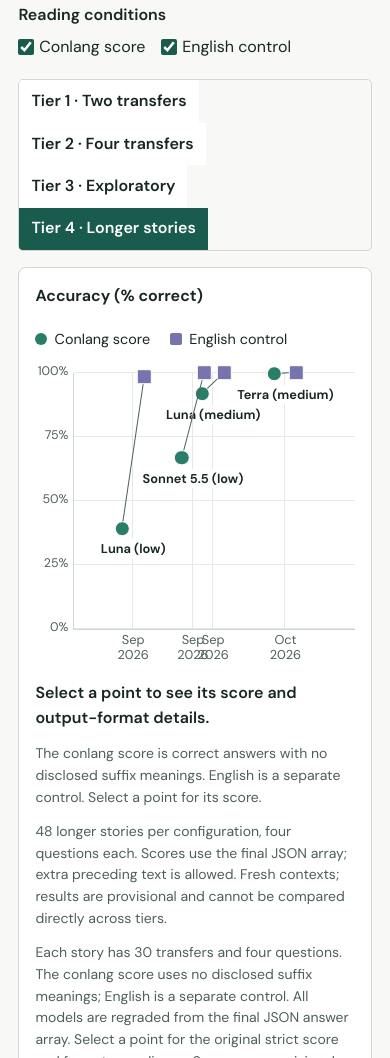
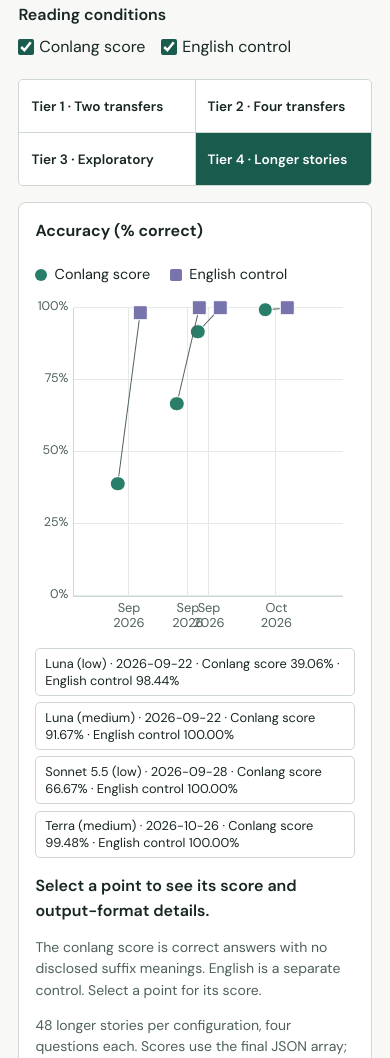
Before and after one commit to fluorine/conlang-reading-bench, a plain HTML site: page docs/index.html in a window 390 px wide. Shown: the part 2307-3365 px from the top of the page. Drawn offline with Linux system fonts and the light colour scheme.

Commit message:
Improve mobile benchmark chart layout

```diff
--- a/docs/accuracy-plot.js
+++ b/docs/accuracy-plot.js
@@ -65,7 +65,8 @@ function render() {
   const series = isTier4 ? tier4Research.models.slice() : isResearch ? tier3Research.models.slice() : null;
   if (series) series.sort((a, b) => a.releaseDate.localeCompare(b.releaseDate));
   const dense = Boolean(series && series.length > 5);
-  modelKey.hidden = !dense;
+  modelKey.hidden = false;
+  modelKey.classList.toggle("compact-only", !dense);
   const questionCount = isResearch ? 48 : isFour || isTier4 ? 192 : 96;
   const storyCount = isExperimental ? 48 : questionCount / 4;
   const activeModels = isExperimental ? series.map(model => model.name) : models;
@@ -137,11 +138,14 @@ function render() {
     const label = document.createElement("span");
     label.className = "scatter-model";
     label.textContent = dense ? String(i + 1) : activeShortNames[i];
-    if (dense) {
-      const keyItem = document.createElement("span");
-      keyItem.textContent = `${i + 1} · ${activeShortNames[i]} (${activeDates[i]})`;
-      modelKey.append(keyItem);
-    }
+    const keyItem = document.createElement("button");
+    keyItem.type = "button";
+    keyItem.className = "scatter-model-entry";
+    const scoreSummary = scores && selected.length
+      ? selected.map(key => `${conditionNames[key]} ${(scores[key] + 1e-10).toFixed(2)}%`).join(" · ")
+      : "Select a reading condition";
+    keyItem.textContent = `${dense ? `${i + 1} · ` : ""}${activeShortNames[i]} · ${activeDates[i]} · ${scoreSummary}`;
+    modelKey.append(keyItem);
     if (selected.length && scores) {
       const heights = selected.map(key => position(scores[key]));
       const above = Math.max(...heights) < 87;
@@ -193,6 +197,7 @@ function render() {
       point.setAttribute("aria-label", message);
       point.addEventListener("focus", () => { detail.textContent = message; });
       point.addEventListener("click", () => { detail.textContent = message; });
+      if (key === selected[0]) keyItem.addEventListener("click", () => { detail.textContent = message; });
       column.append(point);
     }
     grid.append(column);
--- a/docs/index.html
+++ b/docs/index.html
@@ -9,10 +9,10 @@
   <meta name="description" content="How well can AI models follow stories in invented languages? Explore reproducible conlang comprehension results and English controls.">
   <title>Conlang Reading Bench · Results</title>
   <link rel="icon" type="image/png" href="favicon.png">
-  <link rel="stylesheet" href="style.css?v=15">
+  <link rel="stylesheet" href="style.css?v=16">
   <script defer src="tier3-results.js?v=4"></script>
   <script defer src="tier4-results.js?v=2"></script>
-  <script defer src="accuracy-plot.js?v=21"></script>
+  <script defer src="accuracy-plot.js?v=22"></script>
   <script defer src="motion.js?v=1"></script>
 </head>
 <body id="top">
@@ -102,7 +102,7 @@
         <figcaption id="scatter-label">Accuracy (% correct)</figcaption>
         <div class="legend scatter-key"><span class="minimal"><i aria-hidden="true"></i>Conlang score</span><span class="english"><i aria-hidden="true"></i>English control</span></div>
         <div class="scatter-grid" role="group" aria-labelledby="scatter-label"></div>
-        <div class="scatter-model-key" id="scatter-model-key" aria-label="Model key" hidden></div>
+        <div class="scatter-model-key" id="scatter-model-key" aria-label="Models and scores" hidden></div>
         <p class="scatter-detail" aria-live="polite"></p>
         <p class="chart-note" id="condition-description">The conlang score is the percentage correct. English is a separate control. Select a point for its score.</p>
         <p class="chart-note" id="scatter-note"></p>
--- a/docs/style.css
+++ b/docs/style.css
@@ -151,10 +151,12 @@ h3 { font-size: 1.15rem; line-height: 1.35; margin: 0; letter-spacing: -.02em }
 .scatter-tick span { position: absolute; right: calc(100% + .35rem); transform: translateY(-50%); font-size: .78rem; color: var(--muted) }
 .scatter-column { position: absolute; inset-block: 0; width: 0; border-left: 1px solid var(--grid) }
 .scatter-model, .scatter-date { position: absolute; left: 0; transform: translateX(-50%); text-align: center; font-size: .8rem }
-.scatter-model { background: var(--surface); white-space: nowrap; padding-inline: .17rem; font-weight: 650 }
+.scatter-model { color: var(--ink); background: var(--surface); white-space: nowrap; padding-inline: .17rem; font-weight: 650 }
 .scatter-model-key { display: flex; flex-wrap: wrap; gap: .35rem 1rem; margin: .4rem 0 1rem 2.35rem; font-size: .8rem; color: var(--muted) }
 .scatter-model-key[hidden] { display: none }
-.scatter-model-key span { white-space: nowrap }
+.scatter-model-key.compact-only { display: none }
+.scatter-model-entry { font: inherit; color: var(--ink); background: var(--surface); border: 1px solid var(--line); border-radius: 5px; padding: .35rem .55rem; text-align: left; cursor: pointer }
+.scatter-model-entry:focus-visible { outline: 3px solid #cc7a26; outline-offset: 2px }
 .scatter-date { top: calc(100% + .3rem); width: 3.1rem; line-height: 1.15; color: var(--muted) }
 .scatter-point { position: absolute; left: var(--x,50%); bottom: var(--y); transform: translate(-50%,50%); width: 2rem; height: 1.65rem; cursor: pointer; border: 0; padding: 0; background: transparent; display: grid; place-items: center; color: var(--chart-green) }
 .scatter-point::before { content: ""; width: .82rem; height: .82rem; border-radius: 50%; background: currentColor; border: 1px solid var(--surface) }
@@ -233,6 +235,13 @@ footer { border-top: 1px solid var(--line); color: var(--muted) }
   .sample { margin-right: 5px }
   .chart { --label: 6rem; --value: 3.5rem }
   .chart-row dt { font-size: .875rem }
+  .tier-tabs { align-self: stretch; display: grid; grid-template-columns: repeat(2, minmax(0, 1fr)); gap: 1px; background: var(--line) }
+  .tier-tabs button { min-height: 3.25rem; text-align: left; font-size: .85rem; line-height: 1.25 }
+  .scatter-grid { margin-right: .75rem; --plot-height: 18rem }
+  .scatter-model { display: none }
+  .scatter-model-key, .scatter-model-key.compact-only { display: grid; grid-template-columns: 1fr; gap: .4rem; margin-left: 0 }
+  .scatter-model-key[hidden] { display: none }
+  .scatter-model-entry { width: 100%; min-height: 2.75rem; line-height: 1.35 }
 }
 @media(max-width: 23rem) {
   .chart { --label: 4.8rem; --value: 3.2rem; padding: .85rem }
```
Also changed, not shown: tests/test_plot.js (+3 -0 lines).
